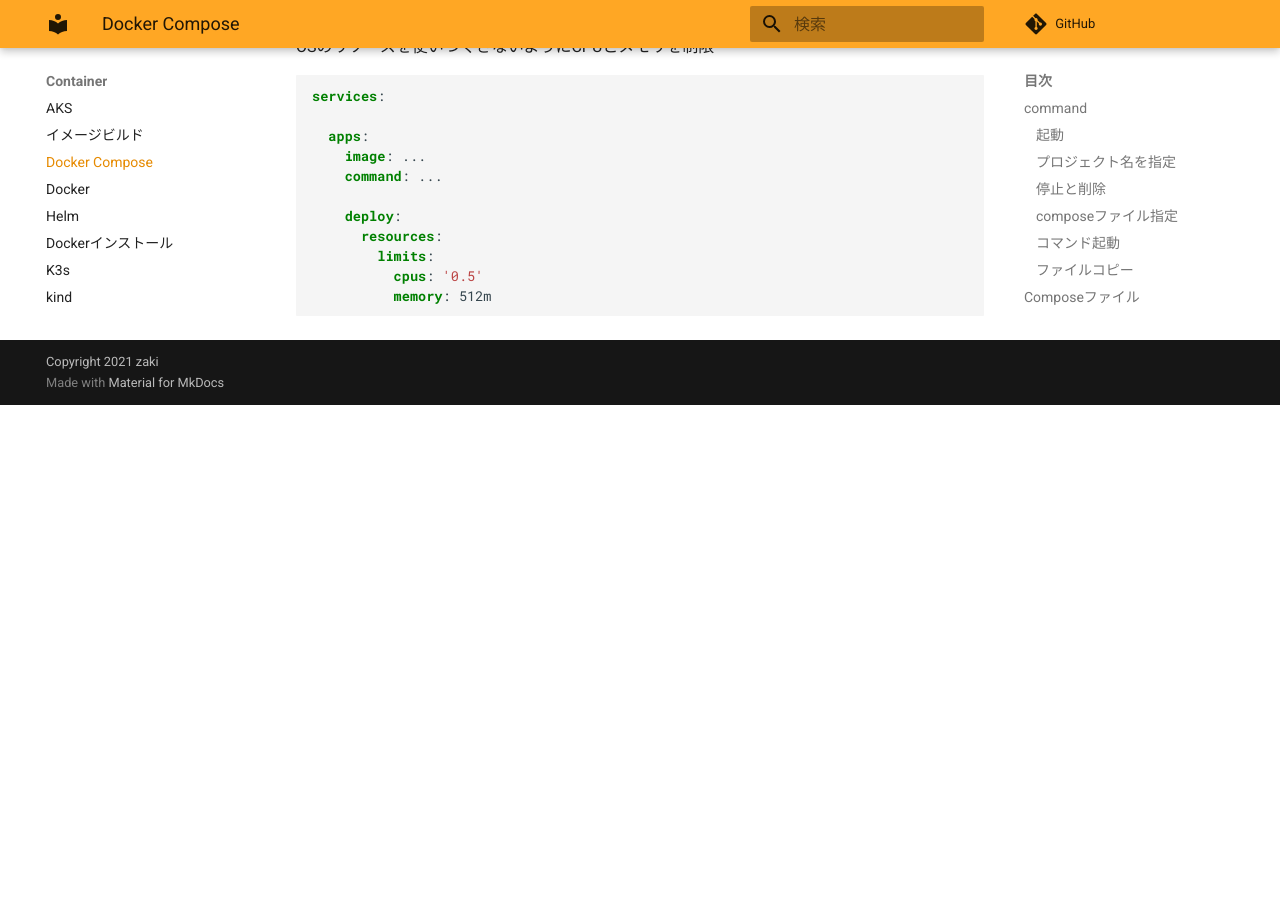
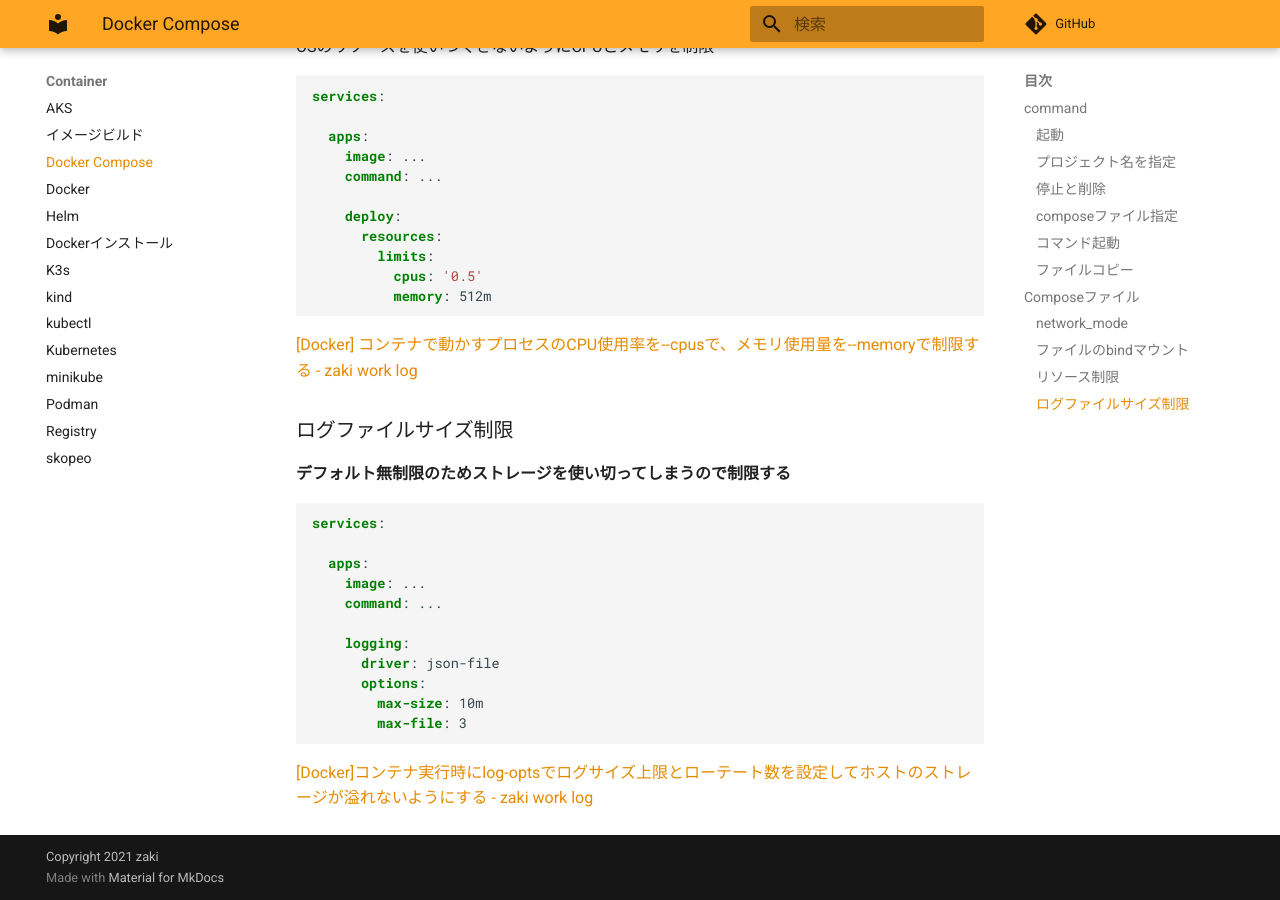
Before and after one commit to zaki-lknr/docs, an MkDocs documentation site: the page built from docs/Container/compose.md, in a window 1280 px wide and 900 px high, scrolled down 2413 px. Built offline with MkDocs 1.6.1 and Material for MkDocs 9.7.7, drawn with Linux system fonts in a browser that asks for light colours; comment, search, counter and statistics services are not loaded; before the commit the page ends 2818 px from its top, so only the background shows below that.

Commit message:
add: container/compose: ログファイルサイズの制限

````diff
--- a/docs/Container/compose.md
+++ b/docs/Container/compose.md
@@ -123,3 +123,25 @@ services:
           cpus: '0.5'
           memory: 512m
 ```
+
+[[Docker] コンテナで動かすプロセスのCPU使用率を--cpusで、メモリ使用量を--memoryで制限する - zaki work log](https://zaki-hmkc.hatenablog.com/entry/2020/09/08/213857)
+
+### ログファイルサイズ制限
+
+__デフォルト無制限のためストレージを使い切ってしまうので制限する__
+
+```yaml
+services:
+
+  apps:
+    image: ...
+    command: ...
+
+    logging:
+      driver: json-file
+      options:
+        max-size: 10m
+        max-file: 3
+```
+
+[[Docker]コンテナ実行時にlog-optsでログサイズ上限とローテート数を設定してホストのストレージが溢れないようにする - zaki work log](https://zaki-hmkc.hatenablog.com/entry/2020/09/09/211117)
````
